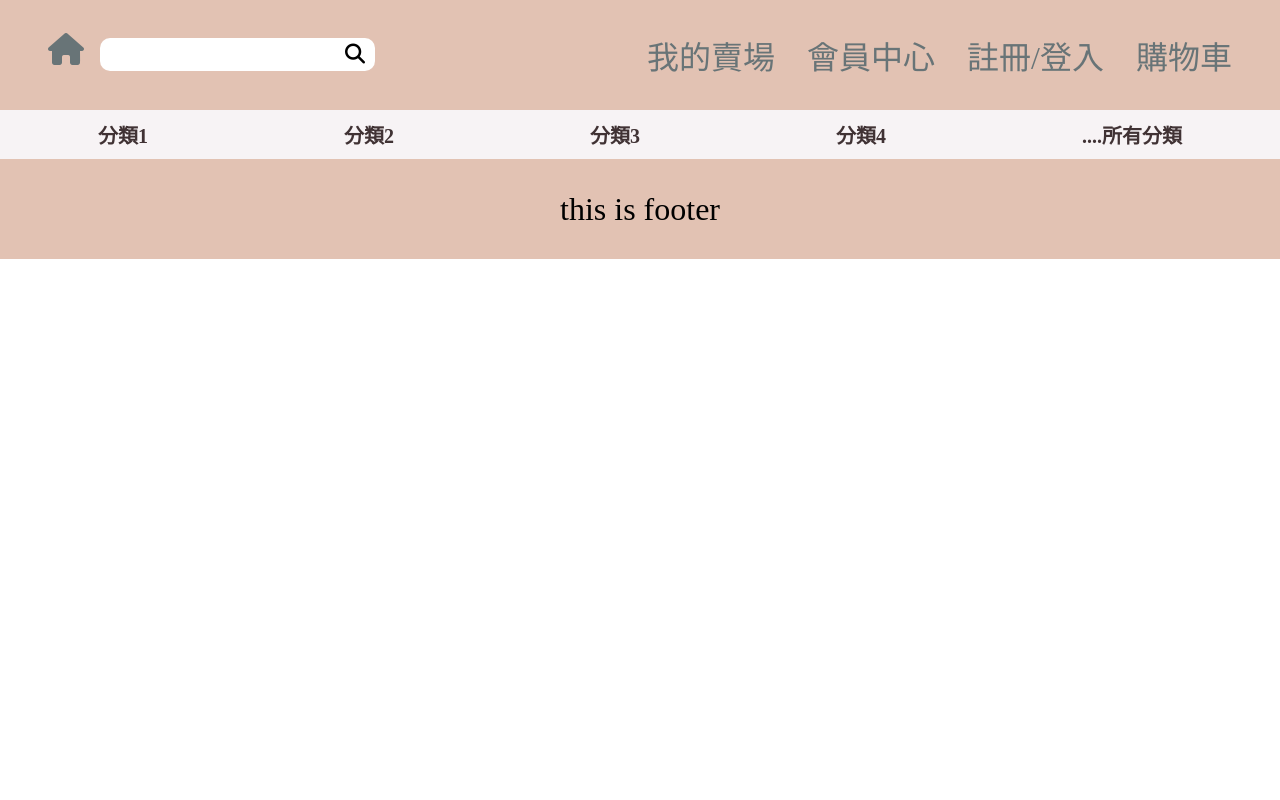
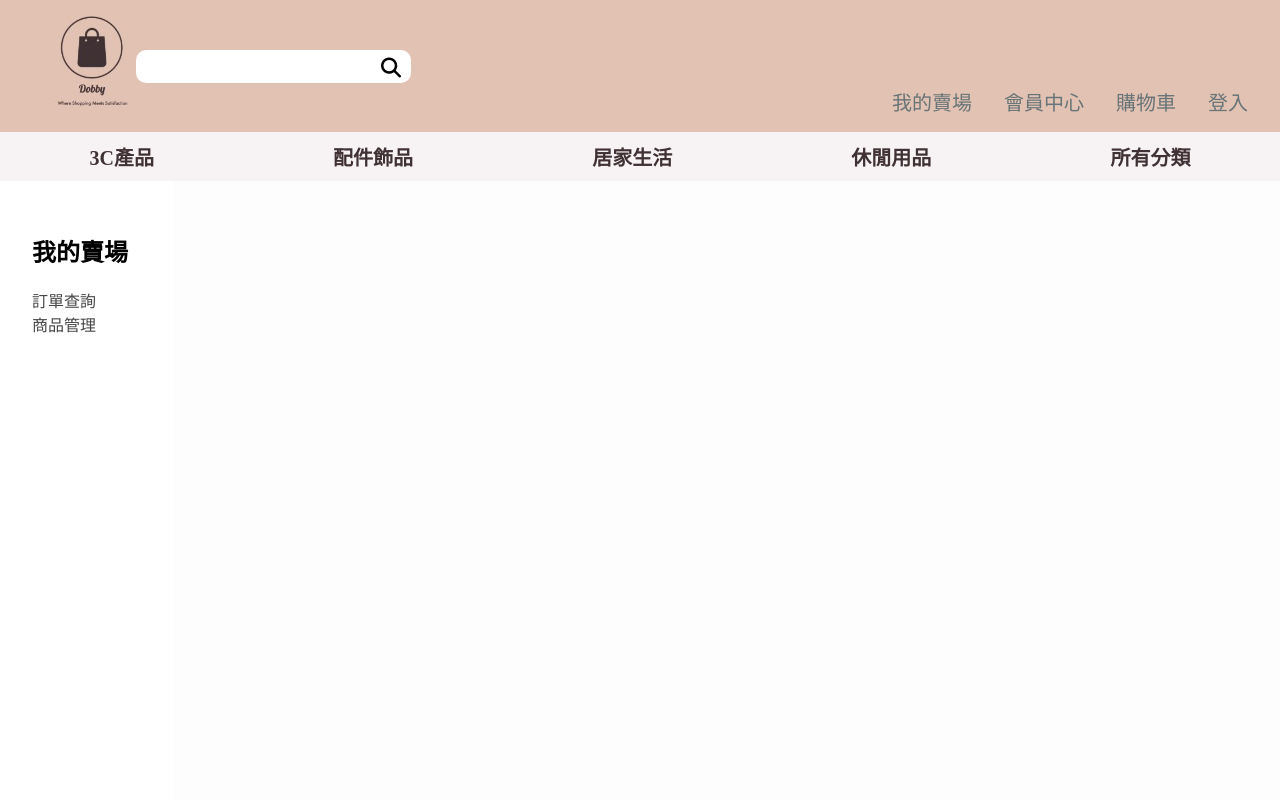
Before and after one commit to BruceTechno/shopping_platform_fron_end, a Vue app: page /my-market in a window 1280 px wide. Shown: the top 800 px of the page. Built offline with nearby package versions, Linux system fonts and the light colour scheme.

Commit message:
update Header add Commodity & Order

```diff
--- a/src/components/FunctionSelect.vue
+++ b/src/components/FunctionSelect.vue
@@ -21,9 +21,8 @@ export default {
 .fuctionBox {
     width: 200px;
     height: 100vh;
-
     .fuction-group {
-        padding: 10px;
+        padding: 2rem;
         .category-link {
             display: block;
             text-decoration: none;
--- a/src/components/Header.vue
+++ b/src/components/Header.vue
@@ -9,7 +9,7 @@ import { RouterLink } from 'vue-router';
                 <!-- LOGO 回首頁 -->
                 <div class="logo">
                     <RouterLink class="link" to="/">
-                        <i class="fa-solid fa-house"></i>
+                        <img src="../../pic/Dobby-1.jpg" alt="">
                     </RouterLink>
                 </div>
                 <!-- 搜尋 -->
@@ -24,39 +24,41 @@ import { RouterLink } from 'vue-router';
             <div class="function-group">
                 <!-- 我的賣場 -->
                 <div class="my-market">
-                    <RouterLink class="link" to="/my-market">我的賣場</RouterLink>
+                    <RouterLink class="link" to="/my-market/orderview">我的賣場</RouterLink>
                 </div>
                 <!-- 會員中心 -->
                 <div class="member-center">
-                    <RouterLink class="link" to="/member-center">會員中心</RouterLink>
+                    <RouterLink class="link" to="/member-center/userInfo">會員中心</RouterLink>
+                </div>
+
+                <!-- 購物車 -->
+                <div class="shopping-car">
+                    <RouterLink class="link" to="/shopping-car">購物車</RouterLink>
                 </div>
                 <!-- 註冊/登入 -->
                 <div class="login">
-                    <RouterLink class="link" to="/login">註冊/登入</RouterLink>
-                </div>
-                <!-- 購物車 -->
-                <div class="shopping-car">
-                    <RouterLink class="link" to="/shopping-car">購物車</RouterLink>
+                    <RouterLink class="link" to="/login">登入</RouterLink>
                 </div>
             </div>
 
 
         </div>
         <div class="category">
-            <RouterLink class="category-link" to="/category/c1">分類1</RouterLink>
-            <RouterLink class="category-link" to="/category/c2">分類2</RouterLink>
-            <RouterLink class="category-link" to="/category/c3">分類3</RouterLink>
-            <RouterLink class="category-link" to="/category/c4">分類4</RouterLink>
-            <RouterLink class="category-link" to="/category">....所有分類</RouterLink>
+            <RouterLink class="category-link" to="/category/c1">3C產品</RouterLink>
+            <RouterLink class="category-link" to="/category/c2">配件飾品</RouterLink>
+            <RouterLink class="category-link" to="/category/c3">居家生活</RouterLink>
+            <RouterLink class="category-link" to="/category/c4">休閒用品</RouterLink>
+            <RouterLink class="category-link" to="/category">所有分類</RouterLink>
         </div>
     </header>
 </template>
 
 <style lang="scss" scoped>
 .wrapper {
-    padding: 2rem;
+    padding: 1rem;
     display: flex;
     justify-content: space-between;
+    align-items: end;
 
     .function-group {
         display: flex;
@@ -64,6 +66,18 @@ import { RouterLink } from 'vue-router';
 
     .search-group {
         display: flex;
+        align-items: center;
+
+        .logo {
+            width: 100px;
+            height: 100px;
+            margin: 0 10px;
+
+            img {
+                width: 100%;
+
+            }
+        }
 
         .search-box {
             position: relative;
@@ -77,13 +91,14 @@ import { RouterLink } from 'vue-router';
 
 
 
-            i{
+            i {
                 position: absolute;
                 font-size: 20px;
-                right:10px;
-                top:12px;
+                right: 10px;
+                top: 8px;
                 cursor: pointer;
-                &:hover{
+
+                &:hover {
                     scale: 1.05;
                 }
             }
@@ -96,9 +111,8 @@ import { RouterLink } from 'vue-router';
 
 header {
     width: 100vw;
-
     background-color: #E2C2B3;
-    font-size: 2rem;
+    font-size: 20px;
 
     .category {
         width: 100vw;
@@ -135,5 +149,4 @@ header {
     &:hover {
         color: white;
     }
-}
-</style>
+}</style>
--- /dev/null
+++ b/src/views/Commodity.vue
@@ -0,0 +1,11 @@
+<script>
+</script>
+
+<template>
+    <div>
+        <h2>COM</h2>
+    </div>
+</template>
+
+<style>
+</style>
--- a/src/views/MemberCenter.vue
+++ b/src/views/MemberCenter.vue
@@ -44,7 +44,6 @@ export default {
         width: 100vw;
         height: 100vh;
         background-color: rgb(253, 253, 253);
-        border: 2px black solid;
     }
 }
 </style>
--- a/src/views/MyMarket.vue
+++ b/src/views/MyMarket.vue
@@ -1,12 +1,48 @@
 <script>
+
+import FuctionSelect from "../components/FunctionSelect.vue"
+export default {
+    components: {
+        FuctionSelect
+    },
+    data() {
+        return {
+            title: "我的賣場",
+            member: [
+                {
+                    name: "訂單查詢",
+                    to: "/my-market/orderview"
+                },
+                {
+                    name: "商品管理",
+                    to: "/my-market/commodity"
+                }
+            ]
+        }
+    },
+}
 </script>
 
 <template>
-    <div>
-
+    <div class="my-market">
+        <FuctionSelect :member="member" :title="title" />
+        <div class="user-box">
+            <RouterView />
+        </div>
     </div>
 </template>
 
-<style>
-
+<style lang="scss" scoped>
+.my-market {
+    width: 100%;
+    height: 100vh;
+    display: flex;
+    justify-content: center;
+    align-items: center;
+    .user-box {
+        width: 100vw;
+        height: 100vh;
+        background-color: rgb(253, 253, 253);
+    }
+}
 </style>
--- /dev/null
+++ b/src/views/OrderView.vue
@@ -0,0 +1,11 @@
+<script>
+</script>
+
+<template>
+    <div>
+        <h2>order</h2>
+    </div>
+</template>
+
+<style>
+</style>
--- a/src/views/UsreInfo.vue
+++ b/src/views/UsreInfo.vue
@@ -2,8 +2,90 @@
 </script>
 
 <template>
-   <h2>userinfo</h2>
+   <div class="pic-box">
+      <div class="pic">
+
+      </div>
+   </div>
+   <div class="userInfoBox">
+      <div class="account">
+         <label for="account">帳號</label>
+         <input type="text" id="account">
+         <button type="button">修改</button>
+      </div>
+      <div class="pwd">
+         <label for="pwd">密碼</label>
+         <input type="text" id="pwd">
+         <button type="button">修改</button>
+
+      </div>
+      <div class="address">
+         <label for="address">地址</label>
+         <input type="text" id="address">
+         <button type="button">修改</button>
+
+      </div>
+      <div class="phone">
+         <label for="phone">電話</label>
+         <input type="text" id="phone">
+         <button type="button">修改</button>
+
+      </div>
+
+   </div>
 </template>
 
-<style>
+<style lang="scss" scoped>
+.pic-box {
+   width: 100%;
+   height: 30%;
+   display: flex;
+   justify-content: center;
+   align-items: center;
+   .pic {
+      width: 150px;
+      height: 150px;
+      border-radius: 100px;
+      background-color: rgb(255, 0, 0);
+   }
+}
+
+.userInfoBox {
+   width: 100%;
+   height: 70%;
+   display: flex;
+   flex-direction: column;
+   justify-content: start;
+   align-items: center;
+   font-size: 20px;
+   label{
+      font-weight: bold;
+   }
+   input{
+      font-size: 20px;
+      border-radius: 10px;
+      border: none;
+      background-color: #F7F3F5;
+      margin: 10px 10px;
+   }
+
+   button{
+      border: none;
+      background-color: #F7F3F5;
+      font-size: 18px;
+      font-weight: bold;
+      padding: 0 50px;
+      border-radius: 10px;
+      transition: 0.7s;
+      cursor: pointer;
+      margin: 0 20px;
+      &:hover{
+         background-color:#d0cfd0 ;
+
+      }
+      &:active{
+            scale: 1.05;
+         }
+   }
+}
 </style>
```
Also changed, not shown: src/router/index.js (+19 -0 lines), pic/Dobby-1.jpg (added).
